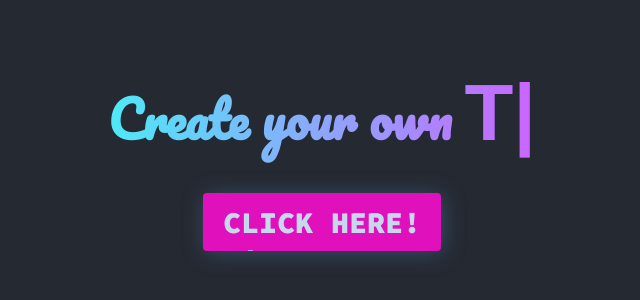
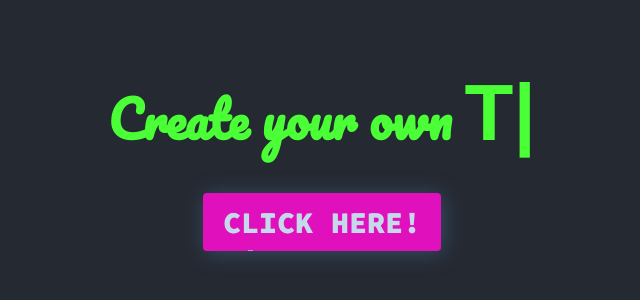
Before and after one commit to hanishtharwani123/To-Do-list-Project, a plain HTML site: page index.html in a window 1280 px wide. Shown: the part 256-556 px from the top of the page, without its empty margins (318-958 px from the left). Drawn offline with nearby package versions, Linux system fonts and the light colour scheme; a web font is replaced by a local one.

Commit message:
Update style.css

```diff
--- a/style.css
+++ b/style.css
@@ -22,7 +22,7 @@ h1 {
     font-size: 50px;
     font-family: 'Pacifico', cursive;
 
-    color: darkblue;
+    color: rgb(74, 255, 54);
 
 
 
@@ -30,12 +30,10 @@ h1 {
 
 @supports (--css: variables) {
     h1 {
-        background: linear-gradient(to right, rgb(78, 233, 248), rgb(203, 100, 255));
-        /* create bg gradient */
+/*      background: linear-gradient(to right, rgb(78, 233, 248), rgb(203, 100, 255));
         color: transparent;
-        /* hide text fill */
         background-clip: text;
-        /* use text as clipping mask for bg */
+*/
     }
 
     h1::selection {
```
